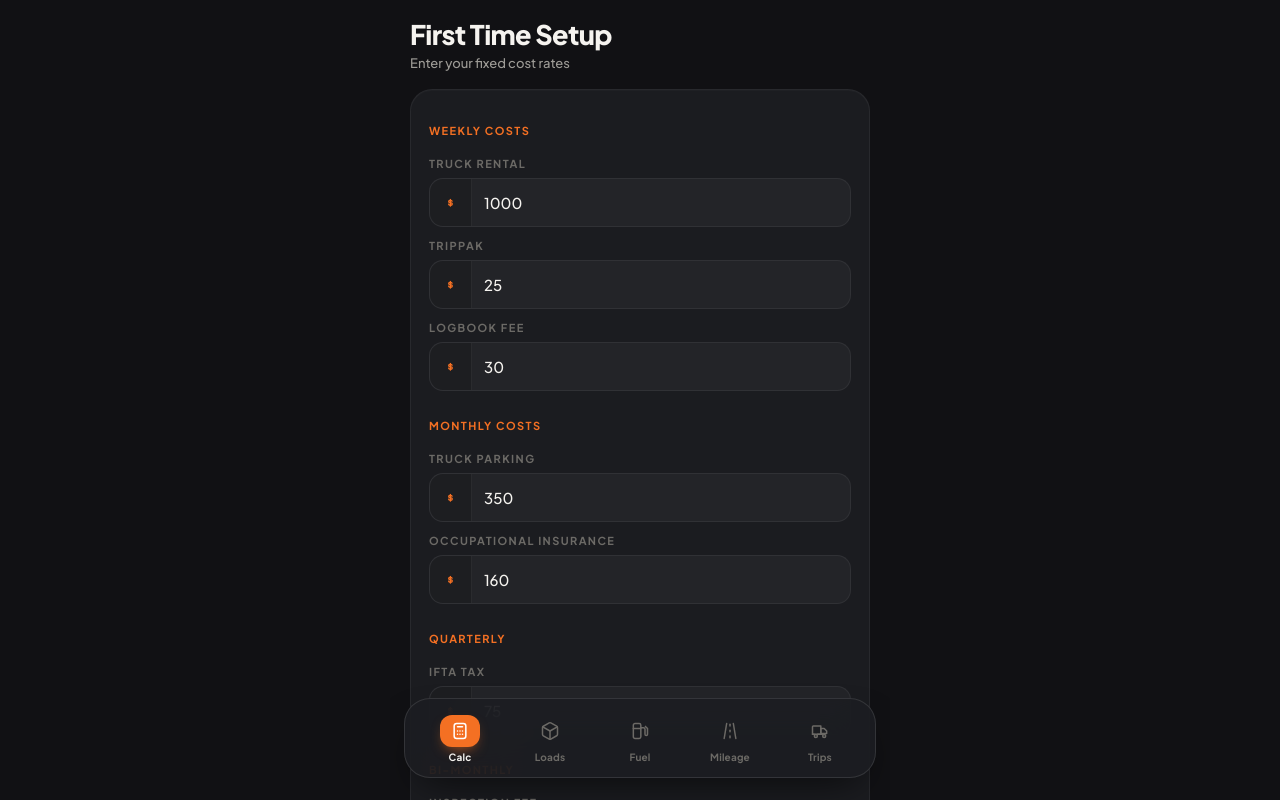
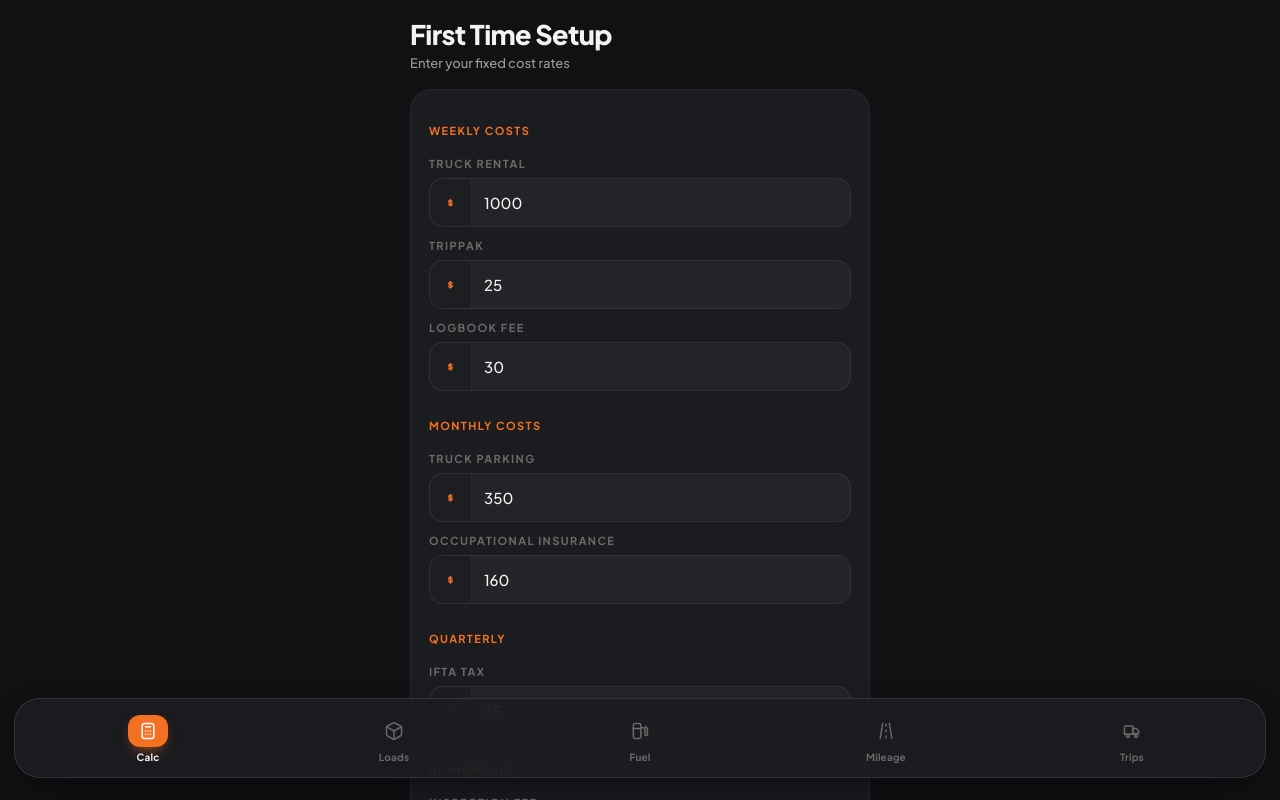
Before and after one commit to Elmanjoy/trucking-tracker, a React (Vite) app: page / in a window 1280 px wide. Built offline with nearby package versions, Linux system fonts and the light colour scheme.

Commit message:
fix: bottom nav position fixed to viewport

```diff
--- a/src/App.tsx
+++ b/src/App.tsx
@@ -270,7 +270,7 @@ function BottomNav({ tab, setTab }: any) {
     { key: "trips",   label: "Trips",   icon: Ic.truck },
   ];
   return (
-    <div style={{ position: "absolute", left: 0, right: 0, bottom: 0, padding: "0 14px 22px", zIndex: 40, pointerEvents: "none" }}>
+    <div style={{ position: "fixed", left: 0, right: 0, bottom: 0, padding: "0 14px 22px", zIndex: 40, pointerEvents: "none" }}>
       <div style={{
         pointerEvents: "auto",
         display: "flex", alignItems: "center", justifyContent: "space-between",
```
